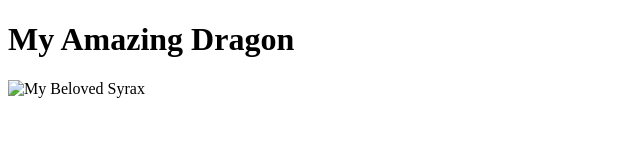
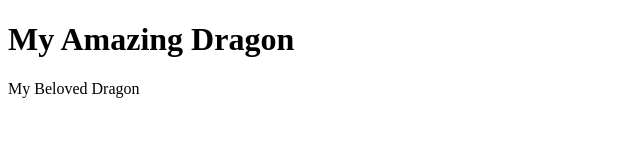
Before and after one commit to Jorge-234/my-gallery-site, a plain HTML site: page index.html in a window 1280 px wide. Shown: the full height of the page, 0-640 px from the left. Drawn offline with Linux system fonts and the light colour scheme.

Commit message:
image of my beloved dragon

```diff
--- a/index.html
+++ b/index.html
@@ -9,8 +9,9 @@
     <div class="page-container">
       <h1 class="page-heading">My Amazing Dragon</h1>
       <div class="image-container">
-            <img src="#" alt="My Beloved Syrax">
-      </div>
+          <div class="img"></div>
+           <p>My Beloved Dragon</p>
+     </div>
     </div>
 
 </body>
```
